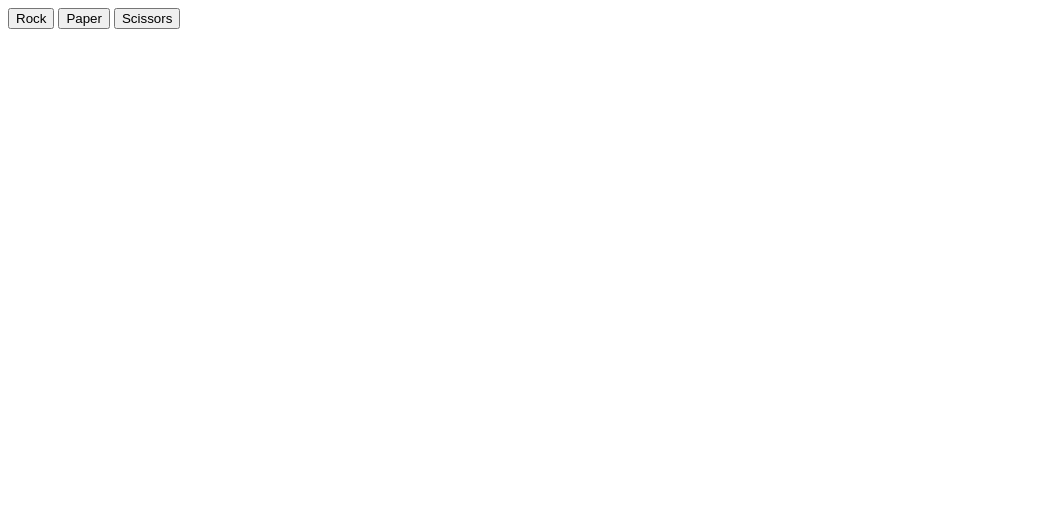
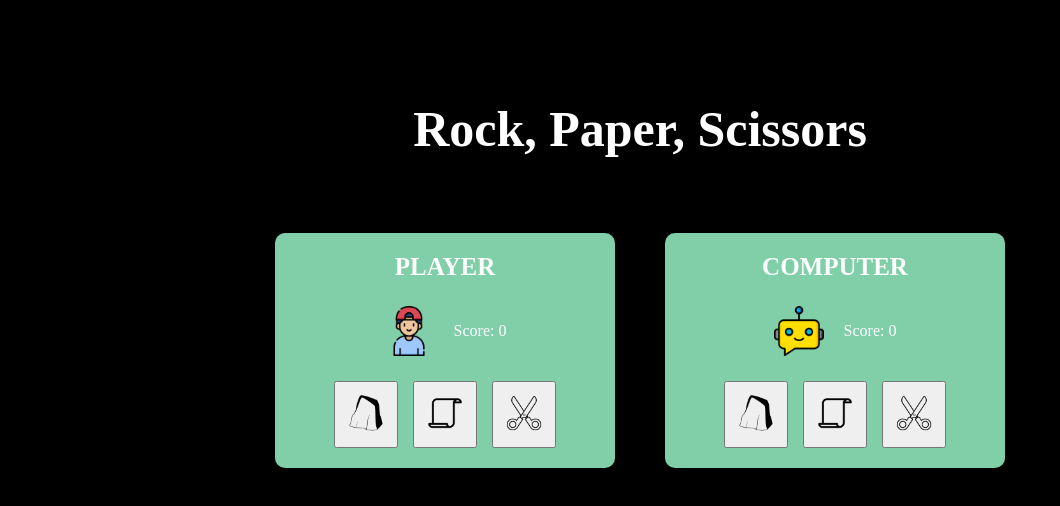
Before and after one commit to freezee10/rrock-paper-scissors, a plain HTML site: page index.html in a window 1280 px wide. Shown: the whole page, without its empty margins (0-1060 px from the left). Drawn offline with Linux system fonts and the light colour scheme; a web font is replaced by a local one.

Commit message:
finished adding all ui functionality

```diff
--- a/index.html
+++ b/index.html
@@ -4,11 +4,53 @@
   <meta charset="UTF-8">
   <meta name="viewport" content="width=device-width, initial-scale=1.0">
   <title>Rock Paper Scissors</title>
+  <link rel="preconnect" href="https://fonts.googleapis.com">
+  <link rel="preconnect" href="https://fonts.gstatic.com" crossorigin>
+  <link href="https://fonts.googleapis.com/css2?family=Gidole&display=swap" rel="stylesheet">
+  <link rel="stylesheet" href="styles.css">
 </head>
 <body>
-  <button class="rock">Rock</button>
-  <button class="paper">Paper</button>
-  <button class="scissors">Scissors</button>
+  <h1 class="title">Rock, Paper, Scissors</h1>
+
+
+  <div class="outer">
+    <div class="player-container">
+      <h1 class="player-label">PLAYER</h1>
+      <div class="cont">
+        <img id="user-pic" src="images/user.png">
+        <p class="player-score">Score: 0</p>
+      </div>
+        <div class="options">
+          <button class="rock"><img src="images/rock.png"></button>
+          <button class="paper"> <img src="images/paper.png"> </button>
+          <button class="scissors"><img src="images/scissors.png"></button>
+        </div>
+
+      </div>
+
+      <div class="computer-container">
+        <h1 class="player-label">COMPUTER</h1>
+        <div class="cont">
+          <img id="comp-picture" src="images/computer.png">
+          <p class="computer-score">Score: 0</p>
+        </div>
+
+        <div class="options">
+          <button class="rock"><img src="images/rock.png"></button>
+          <button class="paper"> <img src="images/paper.png"> </button>
+          <button class="scissors"><img src="images/scissors.png"></button>
+        </div>
+
+      </div>
+
+
+    </div>
+
+  </div>
+
+
+
+  <div class="result"></div>
 
   <script src="script.js">
   </script>
--- a/script.js
+++ b/script.js
@@ -5,6 +5,7 @@ let scissorsButton = document.querySelector(".scissors");
 
 rockButton.addEventListener('click', () => {
   playRound("Rock", getComputerChoice());
+  rockButton.classList()
 });
 
 paperButton.addEventListener('click', () => {
@@ -50,47 +51,59 @@ function checkVictory()
 
 function playRound(humanChoice, computerChoice)
 {
+
+  let result = document.querySelector(".result");
+
 humanChoice = humanChoice.toUpperCase();
 computerChoice = computerChoice.toUpperCase();
 if(humanChoice === computerChoice)
 {
-  console.log("Tie! Both played " + humanChoice);
+
+  result.textContent = "Tie!";
+
   // tie case
 }
 else if(humanChoice === "ROCK" && computerChoice === "PAPER")
 {
   computerScore++;
-  console.log("Computer wins! Computer played: " + computerChoice + " human played: " + humanChoice);
+  result.textContent = "Computer Wins!";
+
   // case
 }
 else if(humanChoice === "ROCK" && computerChoice === "SCISSORS")
 {
   humanScore++;
-  console.log("Human wins! Computer played: " + computerChoice + " human played: " + humanChoice);
+  result.textContent = "Human Wins!;"
+
     // case
 }
 else if(humanChoice === "PAPER" && computerChoice === "ROCK")
 {
   humanScore++;
-  console.log("Human wins! Computer played: " + computerChoice + " human played: " + humanChoice);
+  result.textContent = "Human Wins!";
+
     // case
 }
 else if(humanChoice === "PAPER" && computerChoice === "SCISSORS")
 {
   computerScore++;
-  console.log("Computer wins! Computer played: " + computerChoice + " human played: " + humanChoice);
+  result.textContent = "Computer Wins!";
     // case
 }
 else if(humanChoice === "SCISSORS" && computerChoice === "PAPER")
 {
   humanScore++;
-  console.log("Human wins! Computer played: " + computerChoice + " human played: " + humanChoice);
+  result.textContent = "Human Wins!";
+
     // case
 }
 else if(humanChoice === "SCISSORS" && computerChoice === "ROCK")
 {
   computerScore++;
-  console.log("Computer wins! Computer played: " + computerChoice + " human played: " + humanChoice);
+  result.textContent = "Computer Wins!";
     // case
  }
+
+document.querySelector(".player-score").textContent = "Score: " + humanScore;
+document.querySelector(".computer-score").textContent = "Score: " + computerScore;
 }
--- /dev/null
+++ b/styles.css
@@ -0,0 +1,89 @@
+* {
+  margin: 0px;
+  padding: 0px;
+}
+
+body {
+  font-family: "Gidole";
+  background-color: black;
+  color: white;
+
+}
+
+.title {
+  margin-top: 100px;
+  text-align: center;
+  font-size: 50px;
+}
+
+.outer {
+  display: flex;
+  justify-content: center;
+  margin-top: 75px;
+  gap: 50px;
+}
+
+img {
+  width: 60px;
+
+}
+
+.player-label {
+  text-align: center;
+}
+.player-container, .computer-container {
+  background-color: #80CFA9;
+  display: flex;
+  flex-direction: column;
+  gap: 25px;
+  border-radius: 10px;
+
+  width: 300px;
+
+  padding: 20px 20px;
+
+}
+
+.cont {
+  display: flex;
+  justify-content: center;
+  align-items: center;
+  gap: 20px;
+
+}
+
+.rock-option {
+  display: flex;
+  flex-direction: column;
+}
+
+.options {
+  display: flex;
+  justify-content: center;
+  gap: 15px;
+}
+
+#comp-picture {
+  width: 50px;
+}
+
+#user-pic {
+  width: 50px;
+}
+
+img:hover {
+  cursor: pointer;
+}
+
+.player-label {
+  font-size: 25px;
+}
+
+.result {
+  margin-top: 50px;
+  text-align: center;
+}
+
+.clicked {
+  background-color: #C9D7F8;
+}
```
Also changed, not shown: images/computer.png (added), images/paper.png (added), images/rock.png (added), images/scissors.png (added), images/user.png (added).
